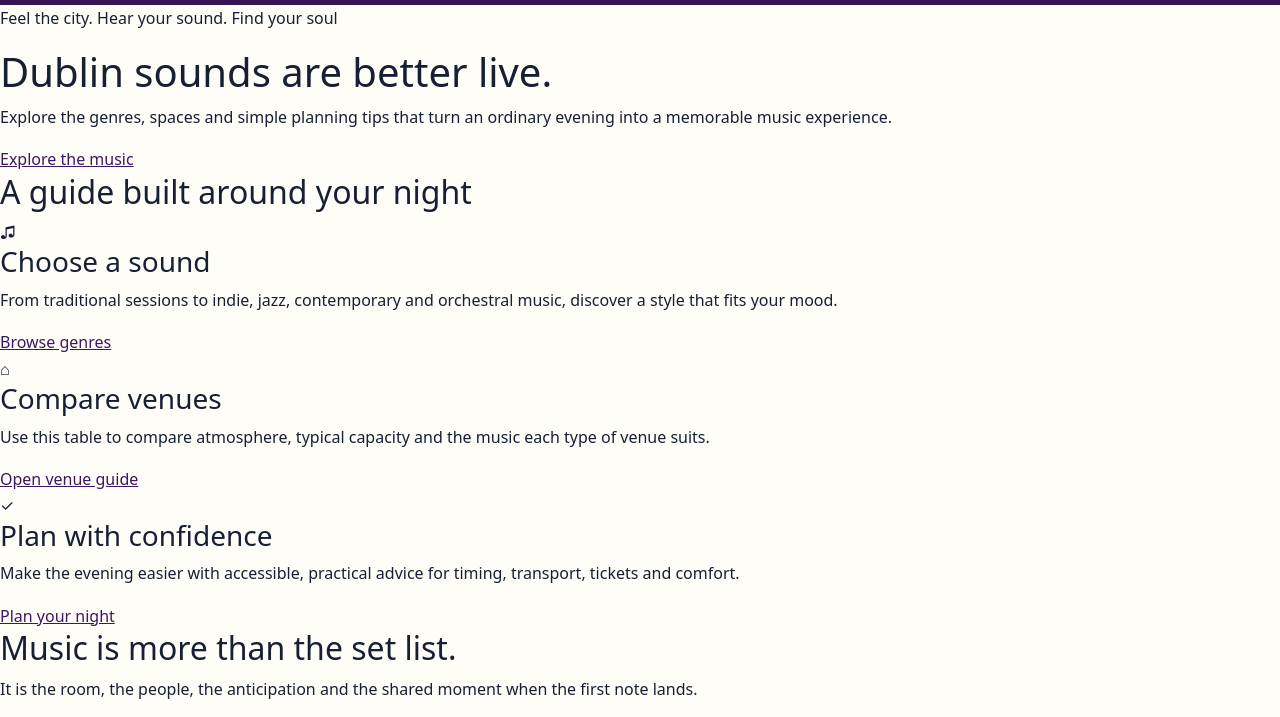
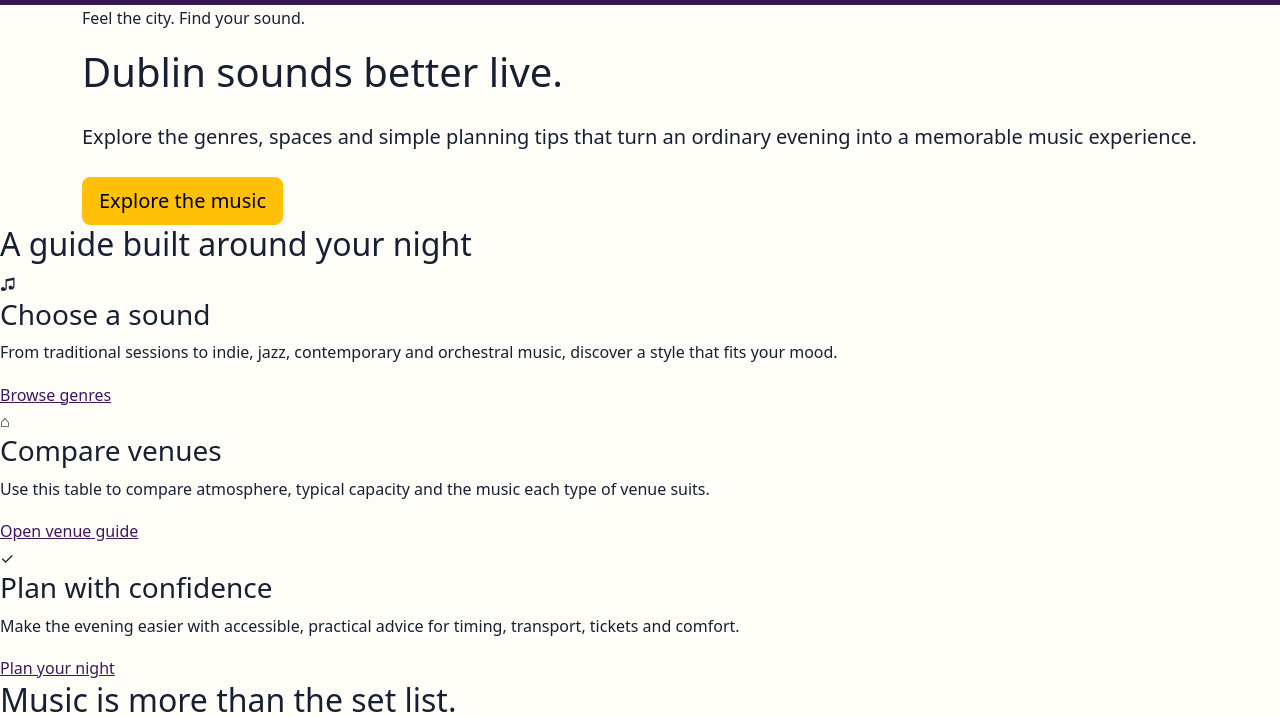
Before and after one commit to Kiki-Peart/Soundscapes_website, a plain HTML site: page index.html in a window 1280 px wide. Shown: the part 83-800 px from the top of the page. Drawn offline with nearby package versions, Linux system fonts and the light colour scheme.

Commit message:
Add bootstrap styling to hero section and navigation styling

```diff
--- a/index.html
+++ b/index.html
@@ -77,23 +77,20 @@
 
         <!-- Hero Section -->
         <section class="hero">
+            <div class="container">
+                <p class="eyebrow">Feel the city. Find your sound.</p>
 
-        <p class="eyebrow">
-            Feel the city. Hear your sound. Find your soul
-        </p>
+                <h1>Dublin sounds better live.</h1>
 
-        <h1>
-            Dublin sounds are better live.
-        </h1>
+                <p class="lead mt-4">
+                    Explore the genres, spaces and simple planning tips that turn an ordinary
+                    evening into a memorable music experience.
+                </p>
 
-        <p>
-            Explore the genres, spaces and simple planning tips that turn
-            an ordinary evening into a memorable music experience.
-        </p>
-
-        <a href="genres.html">
-            Explore the music
-        </a>
+                <a class="btn btn-warning btn-lg mt-2" href="genres.html">
+                    Explore the music
+                </a>
+            </div>
 
     </section>
 
```
